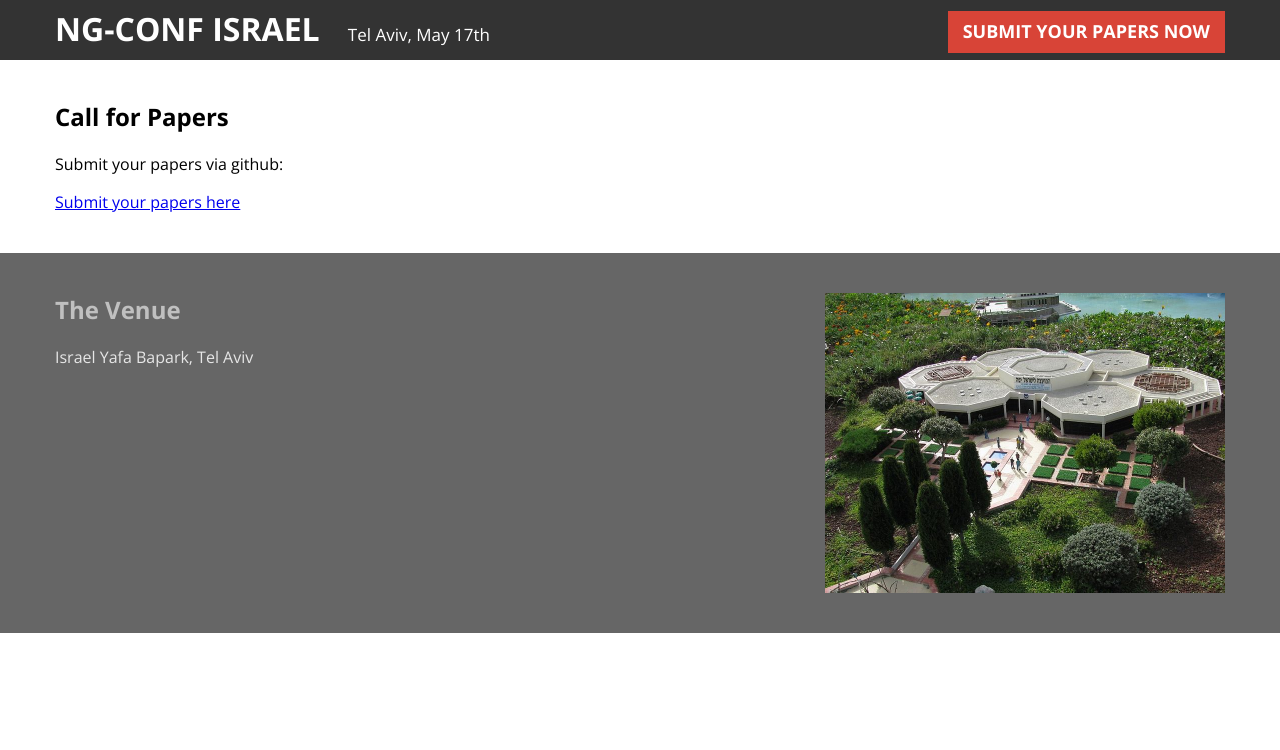
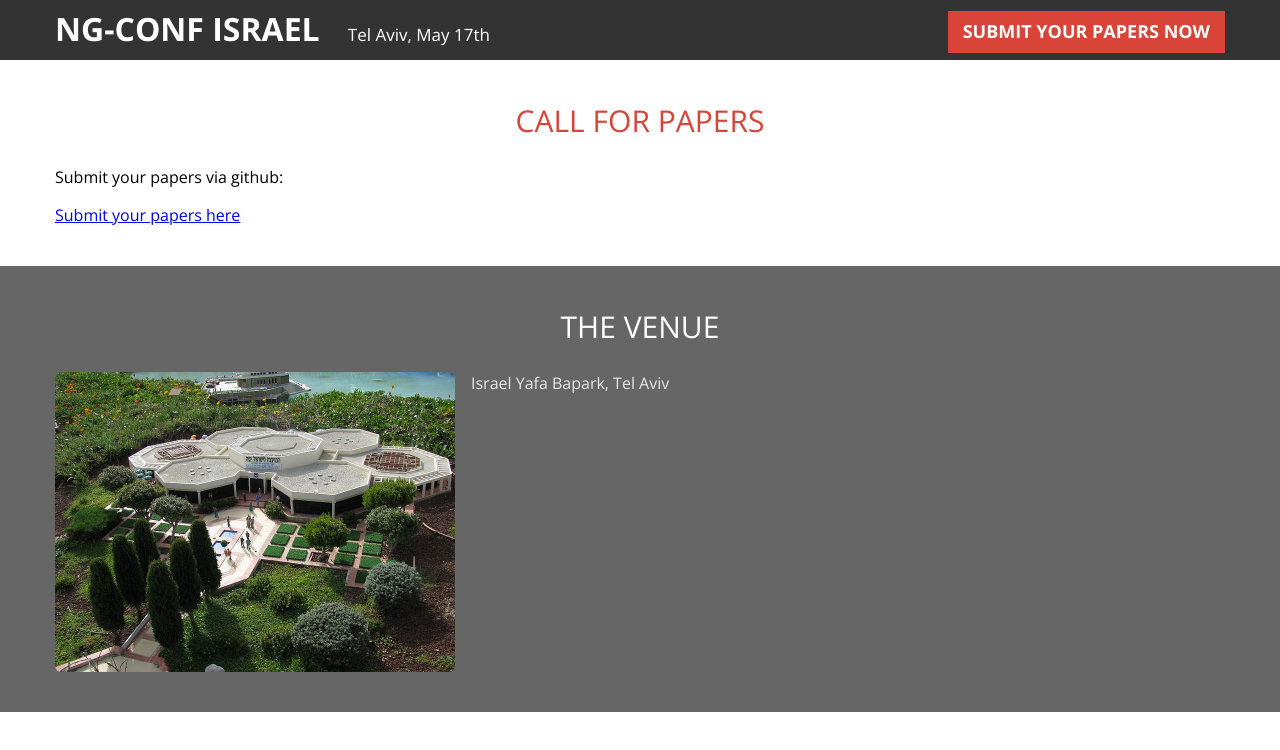
Before and after one commit to shimi128/ng-conf-2015, a plain HTML site: page index.html in a window 1280 px wide. Drawn offline with nearby package versions, Linux system fonts and the light colour scheme.

Commit message:
More styling

```diff
--- a/index.html
+++ b/index.html
@@ -39,10 +39,10 @@
 		<section id="venue" class="section-dark">
 
 			<div class="section-content">
-				<img src="images/venue.jpg" width="400" height="300" class="side-image"
+				<h2>The Venue</h2>
+
+				<img src="images/venue.jpg" width="400" height="300" class="left-image"
 				     title="Photo by Yehudit Garinkol, license http://creativecommons.org/licenses/by/2.5/deed.he"/>
-
-				<h2>The Venue</h2>
 
 				<p>Israel Yafa Bapark, Tel Aviv</p>
 			</div>
--- a/styles.css
+++ b/styles.css
@@ -53,8 +53,13 @@ section .section-content {
   padding: 2.5em 1em;
   max-width: 1170px;
   margin: 0 auto; }
-  section .section-content > h2 {
-    margin-top: 0; }
+  section .section-content h2 {
+    margin-top: 0;
+    text-align: center;
+    text-transform: uppercase;
+    color: #d84437;
+    font-size: 30px;
+    font-weight: normal; }
   section .section-content:after {
     display: block;
     content: " ";
@@ -64,6 +69,9 @@ section.section-dark {
   background: #666;
   color: #e6e6e6; }
   section.section-dark h2 {
-    color: #c0c0c0; }
-  section.section-dark .side-image {
-    float: right; }
+    color: white; }
+  section.section-dark .left-image {
+    float: left;
+    display: block;
+    margin-right: 1em;
+    border-radius: 6px; }
```
